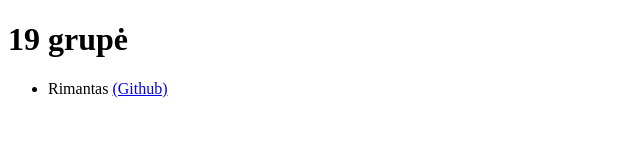
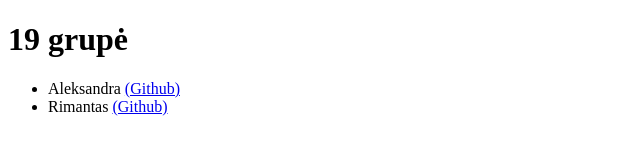
Before and after one commit to gvisis/5-suvestine-online-branch, a plain HTML site: page index.html in a window 1280 px wide. Shown: the whole page, without its empty margins (0-640 px from the left). Drawn offline with Linux system fonts and the light colour scheme.

Commit message:
aleksandra-l

```diff
--- a/index.html
+++ b/index.html
@@ -11,6 +11,10 @@
     <h1>19 grupė</h1>
     <ul>
         <!-- a -->
+        <li>
+            <span>Aleksandra</span>
+            <a href="https://github.com/alekslov">(Github)</a>
+        </li>
         <!-- b -->
         <!-- c -->
         <!-- d -->
```
